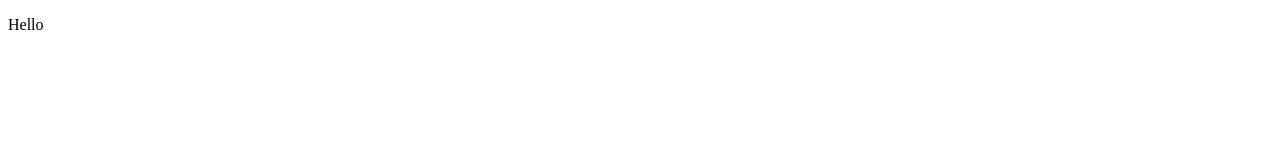
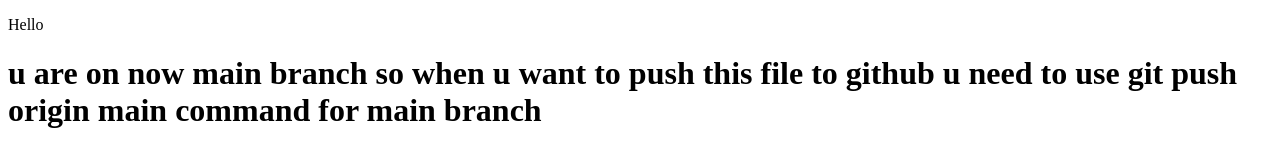
Before and after one commit to Ultimatehakai/apnaclg-demo-, a plain HTML site: page index.html in a window 1280 px wide. Drawn offline with Linux system fonts and the light colour scheme.

Commit message:
updated main branch index file

```diff
--- a/index.html
+++ b/index.html
@@ -7,5 +7,9 @@
 </head>
 <body>
     <p>Hello</p>
+    <h1> u are on now main branch so when u want to push
+        this file to github u need to use git push origin main command
+        for main branch
+    </h1>
 </body>
 </html>
```
